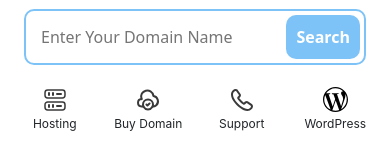
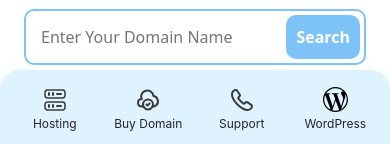
Before and after one commit to Hynitr/DotHost-React-Source-Code, a React (Create React App) app: page / in a window 390 px wide. Shown: the part 700-844 px from the top of the page. Built offline with nearby package versions, Linux system fonts and the light colour scheme.

Commit message:
foote navabr

```diff
--- a/src/css/style.css
+++ b/src/css/style.css
@@ -59,6 +59,13 @@
     color: #161421 !important;
     border: 1px solid #9694e7 !important;
 
+  }
+
+  .mobilenav {
+
+    background-color: #dff3ff !important;
+    border-radius: 20px 20px 0px 0px;
+    box-shadow: rgba(126,195,247, 0.2) 0px 8px 24px;
   }
 
   .mobilenav p {
--- a/src/footer.js
+++ b/src/footer.js
@@ -47,7 +47,7 @@ const Footer = () => {
                     </div>
             </section>
 
-            <section className="d-block d-lg-none fixed-bottom bg-white py-2 px-2 mobilenav">
+            <section className="d-block d-lg-none fixed-bottom py-2 px-2 mobilenav">
                 <div className="container justify-content-center text-center m-auto mt-2">
                     <div className="row">
 
```
